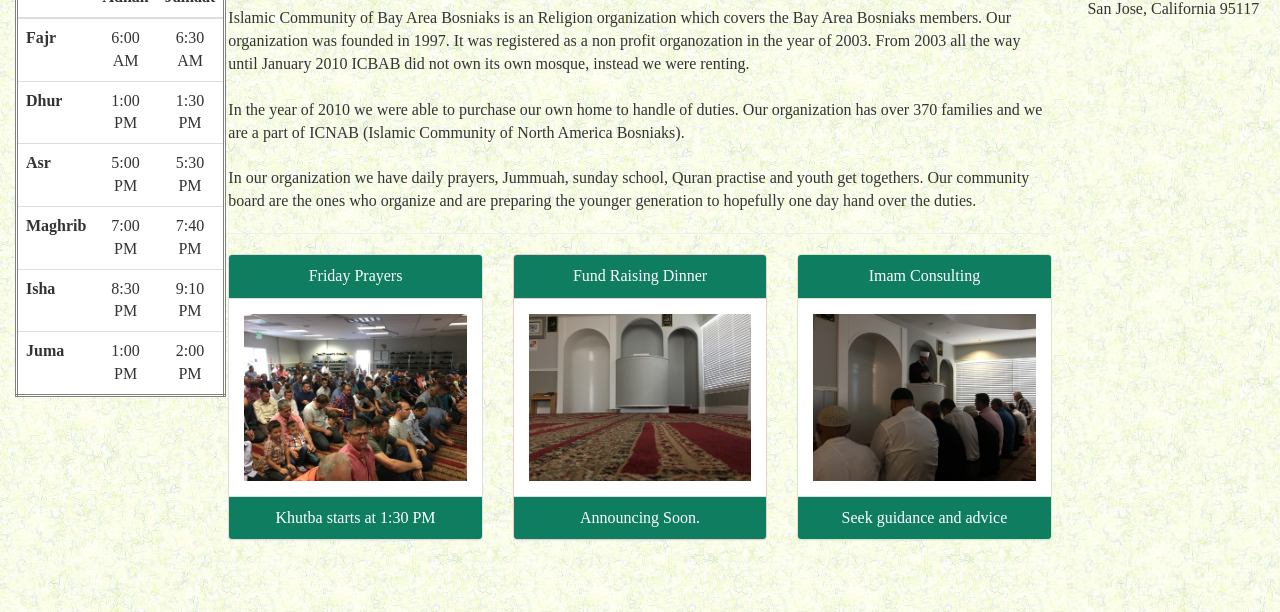
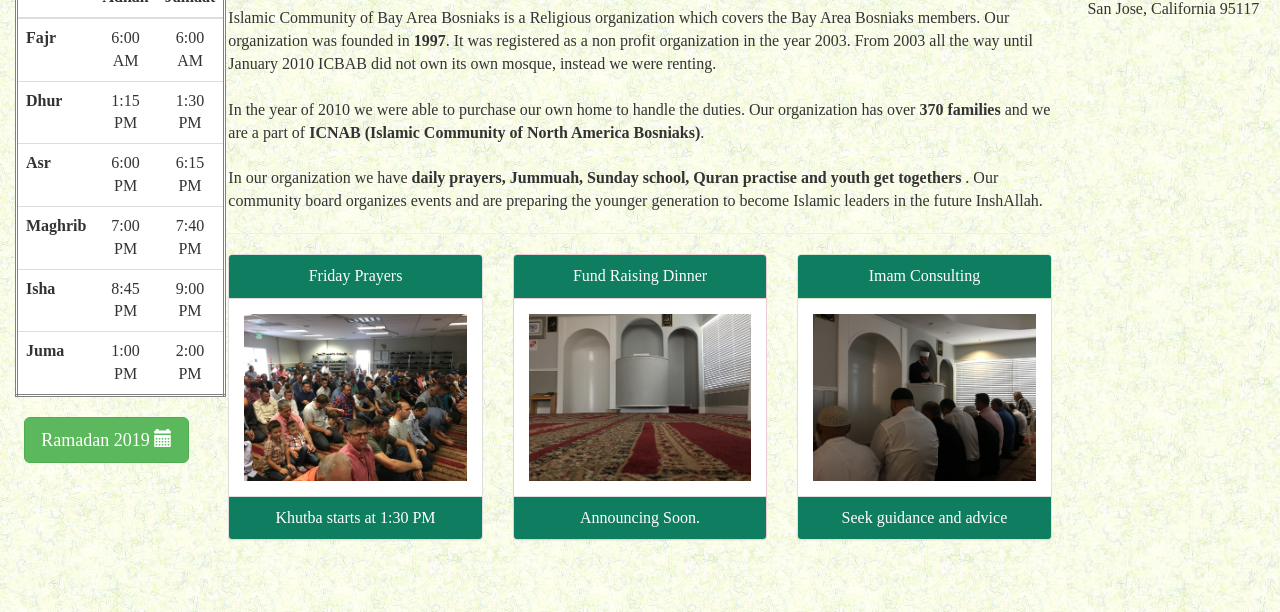
Before and after one commit to coder121/icbab, a plain HTML site: page index.html in a window 1280 px wide. Shown: the part 188-800 px from the top of the page. Drawn offline with nearby package versions, Linux system fonts and the light colour scheme.

Commit message:
added ramadan

```diff
--- a/index.html
+++ b/index.html
@@ -68,17 +68,17 @@
     <tr>
       <th scope="row">Fajr</th>
       <td>6:00 AM</td>
-      <td>6:30 AM</td>
+      <td>6:00 AM</td>
     </tr>
     <tr>
       <th scope="row">Dhur</th>
-      <td>1:00 PM</td>
+      <td>1:15 PM</td>
       <td>1:30 PM</td>
     </tr>
     <tr>
       <th scope="row">Asr</th>
-      <td>5:00 PM</td>
-      <td>5:30 PM</td>
+      <td>6:00 PM</td>
+      <td>6:15 PM</td>
     </tr>
     <tr>
       <th scope="row">Maghrib</th>
@@ -87,8 +87,8 @@
     </tr>
     <tr>
       <th scope="row">Isha</th>
-      <td>8:30 PM</td>
-      <td>9:10 PM</td>
+      <td>8:45 PM</td>
+      <td>9:00 PM</td>
     </tr>
     <tr>
       <th scope="row">Juma</th>
@@ -101,7 +101,7 @@
   </tbody>
 </table>
 
-
+ <a  class="btn btn-lg btn-success" href="files/ramadan19.pdf" target="_blank">  Ramadan 2019 <span class="glyphicon glyphicon-calendar"></span></a>
 
             <!--   <p class="address mb-5">
                 <em>
@@ -127,14 +127,15 @@
 
 
       <h1 class="text-center">Welcome</h1>
-      <p>Islamic Community of Bay Area Bosniaks is an Religion organization which covers the Bay Area Bosniaks members. Our organization was founded in 1997. It was registered as a non profit organozation in the year of 2003. From 2003 all the way until January 2010 ICBAB did not own its own mosque, instead we were renting. <br/><br/>
+     <p>Islamic Community of Bay Area Bosniaks is a Religious organization which covers the Bay Area Bosniaks members. Our organization was founded in <b>1997</b>. It was registered as a non profit organization in the year 2003. From 2003 all the way until January 2010 ICBAB did not own its own mosque, instead we were renting.
+<br/><br/>
+In the year of 2010 we were able to purchase our own home to handle the duties. Our organization has over <b>370 families</b> and we are a part of <b>ICNAB (Islamic Community of North America Bosniaks)</b>.
 
-In the year of 2010 we were able to purchase our own home to handle of duties. Our organization has over 370 families and we are a part of ICNAB (Islamic Community of North America Bosniaks). <br/><br/>
-
-In our organization we have daily prayers, Jummuah, sunday school, Quran practise and youth get togethers.  Our community board are the ones who organize and are preparing the younger generation to hopefully one day hand over the duties.
+<br/><br/>
+In our organization we have <b> daily prayers, Jummuah, Sunday school, Quran practise and youth get togethers </b>. Our community board organizes events and are preparing the younger generation to become Islamic leaders in the future InshAllah.
 
 </p>
-      <hr>
+<hr>
 
 
 
```
Also changed, not shown: about.html (+11 -10 lines), contact.html (+7 -8 lines), events.html (+7 -7 lines), 2 other files.
